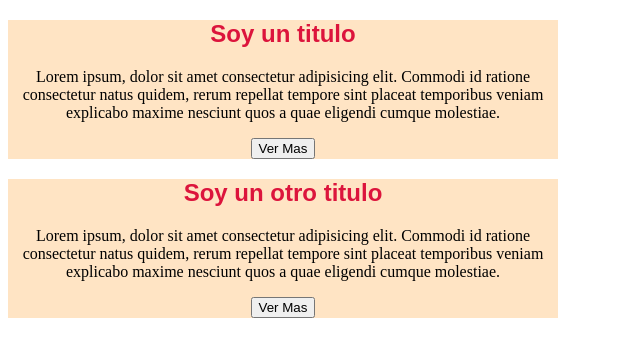
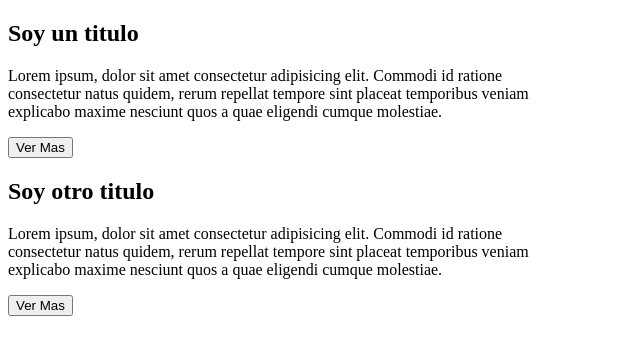
Before and after one commit to FerAngy/primer-repositorio, a plain HTML site: page index.html in a window 1280 px wide. Shown: the whole page, without its empty margins (0-640 px from the left). Drawn offline with Linux system fonts and the light colour scheme.

```diff
--- a/css/style.css
+++ b/css/style.css
@@ -1,11 +1,5 @@
 .texto-centrado{
     max-width: 550px;
     margin: o auto;
-    text-align: center;
-    background-color: bisque;
+
 }
-
-h2{
-    font-family: sans-serif;
-    color: crimson;
-}
--- a/index.html
+++ b/index.html
@@ -15,7 +15,7 @@
             <button>Ver Mas</button>
         </div>
         <div class="texto-centrado">
-            <h2>Soy un otro titulo</h2>
+            <h2>Soy otro titulo</h2>
             <p>Lorem ipsum, dolor sit amet consectetur adipisicing elit. Commodi id ratione consectetur natus quidem, rerum repellat tempore sint placeat temporibus veniam explicabo maxime nesciunt quos a quae eligendi cumque molestiae.</p>
             <button>Ver Mas</button>
         </div>
```
